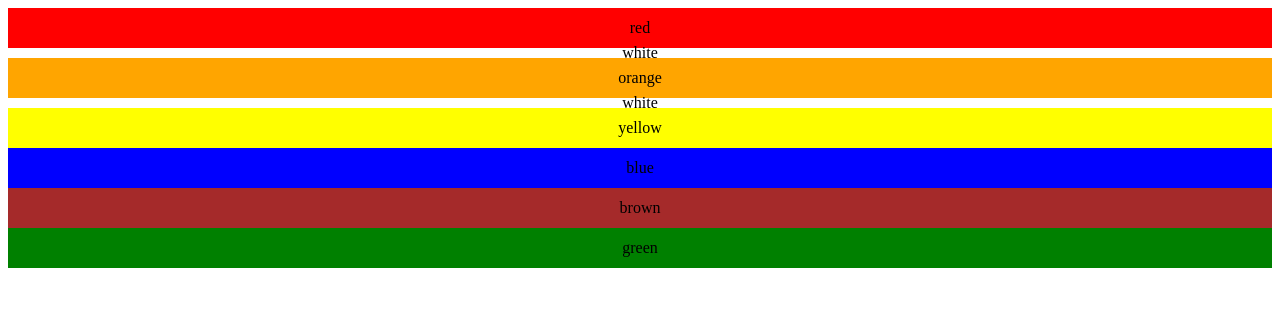
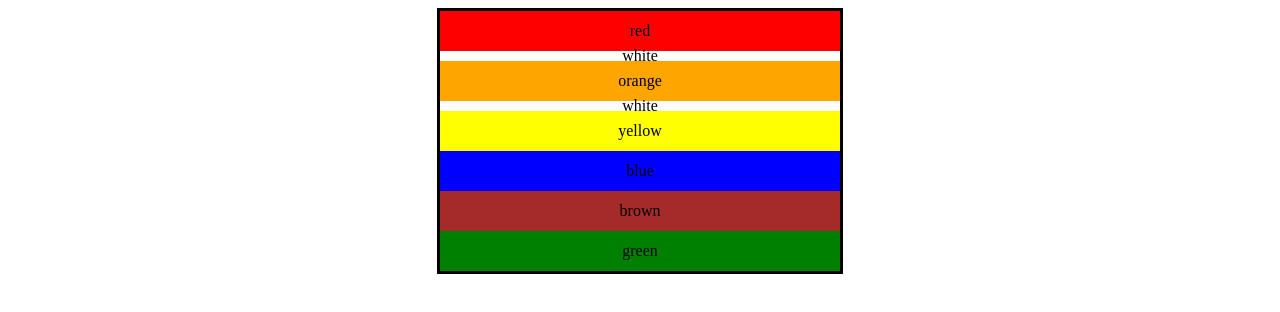
Before and after one commit to FrenkieWang/food_pyramid, a React (Create React App) app in the folder frontend/: page / in a window 1280 px wide. Shown: the top 312 px of the page. Built offline with nearby package versions, Linux system fonts and the light colour scheme.

Commit message:
Add a rectangle container with border

```diff
--- a/frontend/src/App.css
+++ b/frontend/src/App.css
@@ -1,3 +1,11 @@
+
+.container {
+    text-align: center;
+    width: 400px;
+    height: 260px;
+    margin: auto;
+    border: 3px solid black;
+}
 
 .color-bar {
     display: flex; /* flex container */
--- a/frontend/src/App.js
+++ b/frontend/src/App.js
@@ -4,6 +4,7 @@ import './App.css';
 const App = () => {
   return (
     <div className="App">
+      <div className="container">
         <div className="color-bar red">red</div>
         <div className="spacer">white</div>
         <div className="color-bar orange">orange</div>
@@ -13,6 +14,7 @@ const App = () => {
         <div className="color-bar brown">brown</div>
         <div className="color-bar green">green</div>
       </div>
+    </div>
   );
 };
 
```
Lines whose indentation alone changed are shown as unchanged.
